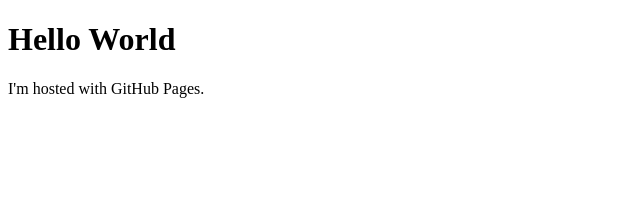
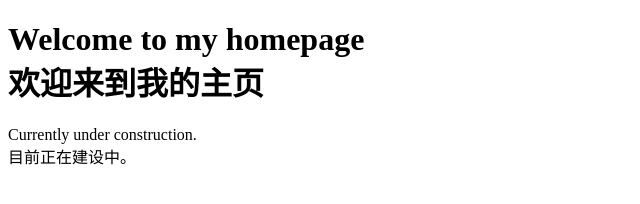
Before and after one commit to VanPasta-Jam/VanPasta-Jam.github.io, a plain HTML site: page index.html in a window 1280 px wide. Shown: the whole page, without its empty margins (0-640 px from the left). Drawn offline with Linux system fonts and the light colour scheme.

Commit message:
Update index.html

```diff
--- a/index.html
+++ b/index.html
@@ -1,7 +1,18 @@
 <!DOCTYPE html>
 <html>
-<body>
-<h1>Hello World</h1>
-<p>I'm hosted with GitHub Pages.</p>
-</body>
+  <head>
+    <meta charset="utf-8">
+    <title>VanPasta_Jam's HP</title>
+  </head>
+
+  <body>
+    <h1>
+      Welcome to my homepage<br>
+      欢迎来到我的主页
+    </h1>
+    <p>
+      Currently under construction.<br>
+      目前正在建设中。
+    </p>
+  </body>
 </html>
```
